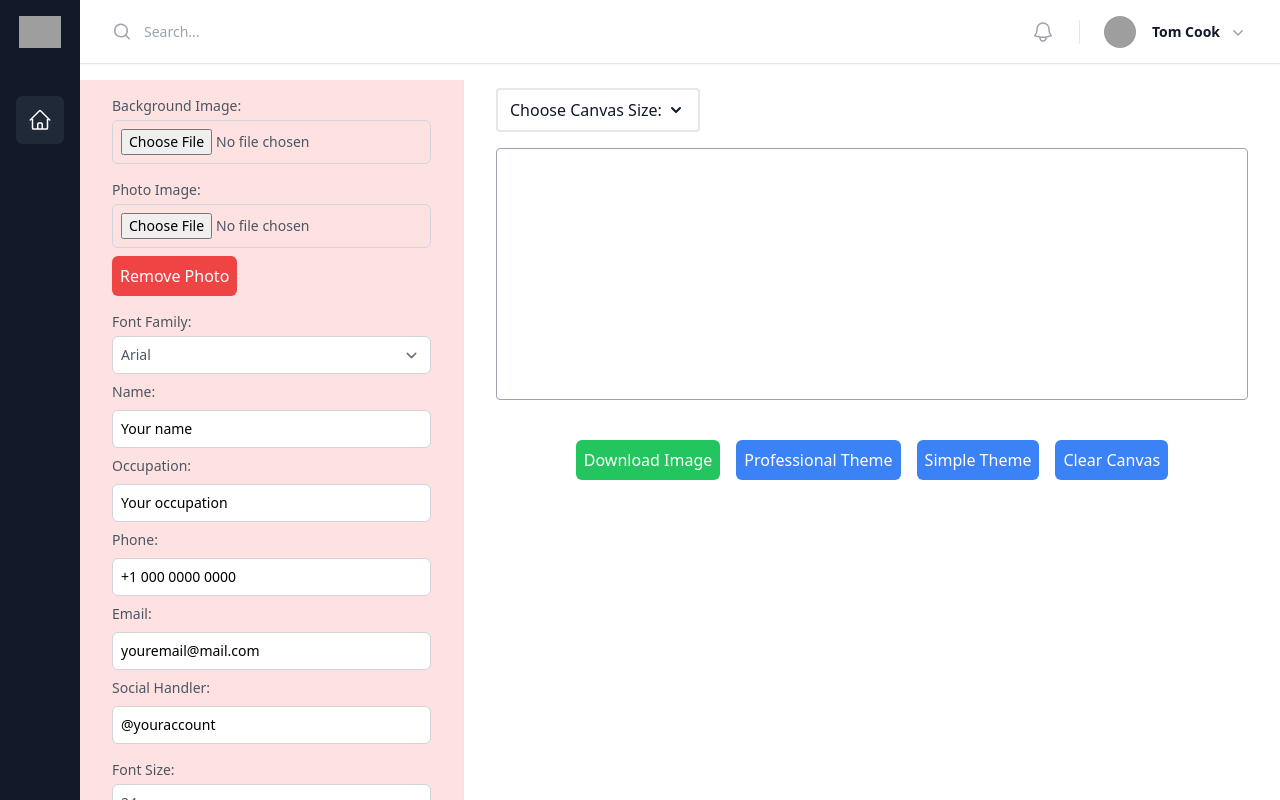
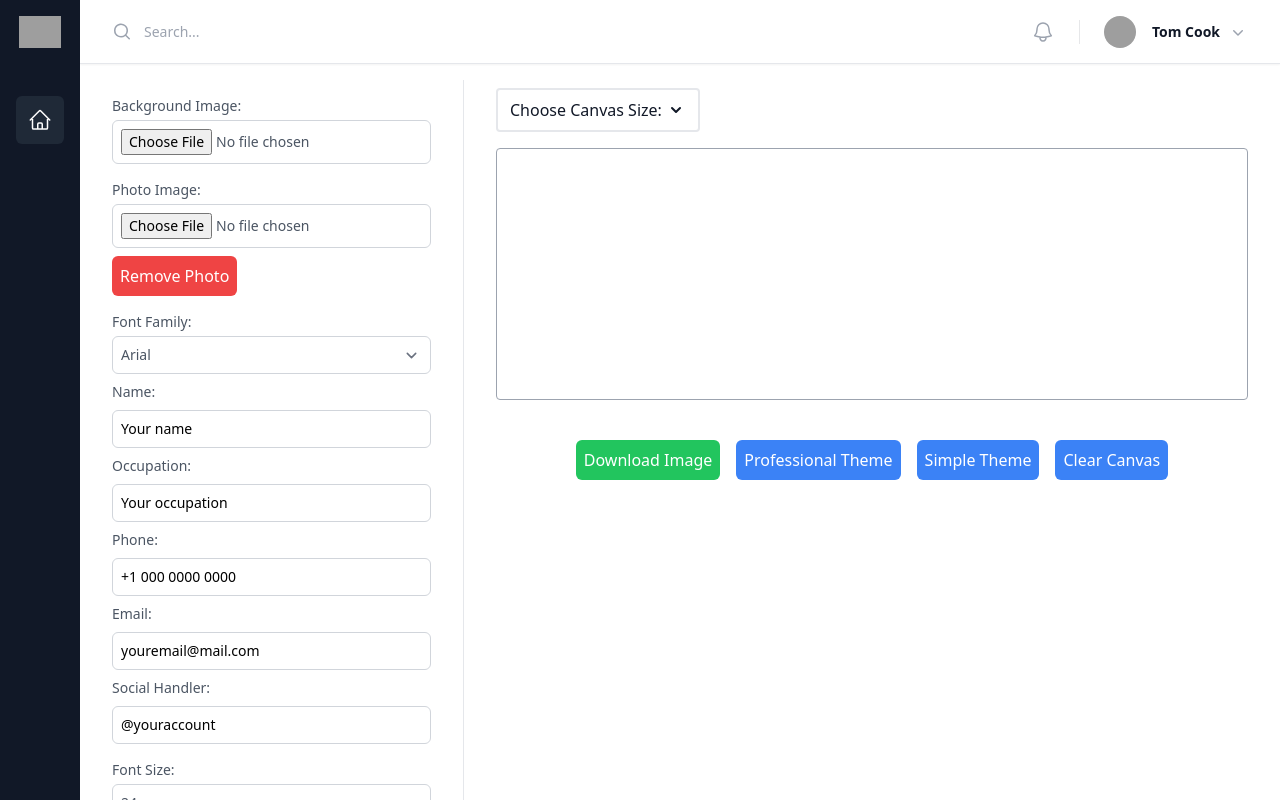
Before and after one commit to aindrajaya/sample-x-banner-generator, a React (Vite) app: page / in a window 1280 px wide. Built offline with nearby package versions, Linux system fonts and the light colour scheme; grey boxes are pictures that could not be loaded; a web font is replaced by a local one.

Commit message:
update background for aside component

```diff
--- a/src/Cobapage.jsx
+++ b/src/Cobapage.jsx
@@ -280,7 +280,7 @@ const Cobapage = () => {
         </div>
 
         {/* Static sidebar for desktop bg-red-100 change to bg-white */}
-        <aside className="fixed bottom-0 left-0 right-0 top-96 overflow-y-auto bg-red-100 border-r border-gray-200 px-4 sm:left-20 sm:top-20 sm:w-96 sm:px-6 lg:px-8 xl:block">
+        <aside className="fixed bottom-0 left-0 right-0 top-96 overflow-y-auto bg-white border-r border-gray-200 px-4 sm:left-20 sm:top-20 sm:w-96 sm:px-6 lg:px-8 xl:block">
           <form id="banner-data-form" className="mb-4">
             {/* <ColorPicker label="Background Colour (hex):" color={background} onChange={handleBackgroundChange} readOnly/>  */}
             <FileInput label={"Background Image:"} id={"background"} accept={"image/*"} onChange={handleBackgroundImageChange}/>
```
